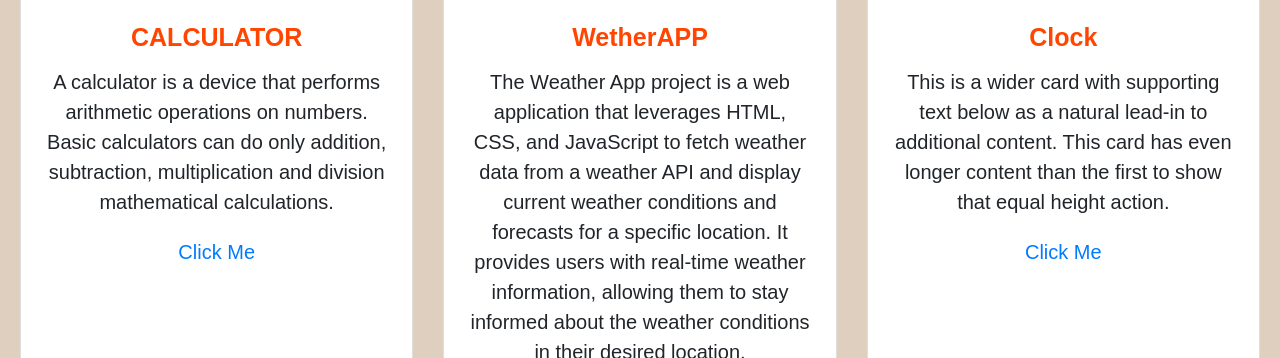
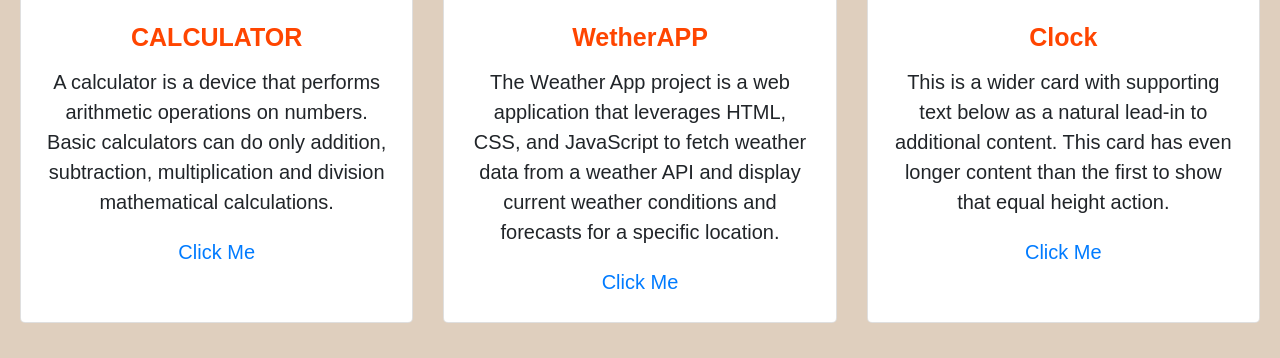
Before and after one commit to ShubhamPatil-4/Shubham_portfolio, a plain HTML site: page index.html in a window 1280 px wide. Shown: the part 1988-2346 px from the top of the page. Drawn offline with nearby package versions, Linux system fonts and the light colour scheme.

Commit message:
Update index.html

```diff
--- a/index.html
+++ b/index.html
@@ -123,7 +123,7 @@
     </center>
     <div class="card-body">
       <h5 class="card-title">WetherAPP</h5>
-      <p class="card-text">The Weather App project is a web application that leverages HTML, CSS, and JavaScript to fetch weather data from a weather API and display current weather conditions and forecasts for a specific location. It provides users with real-time weather information, allowing them to stay informed about the weather conditions in their desired location.</p>
+      <p class="card-text">The Weather App project is a web application that leverages HTML, CSS, and JavaScript to fetch weather data from a weather API and display current weather conditions and forecasts for a specific location.</p>
      <a href="https://shubhampatil-4.github.io/WetherAPP/">Click Me</a>
     </div>
   </div>
```
